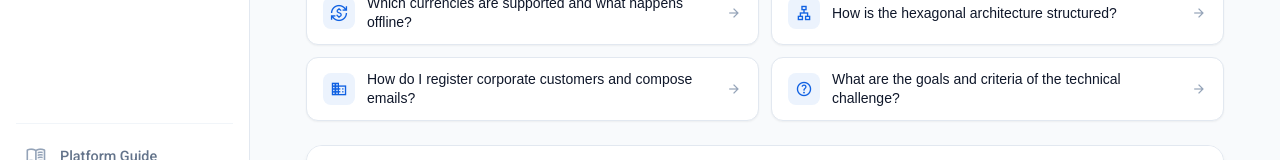
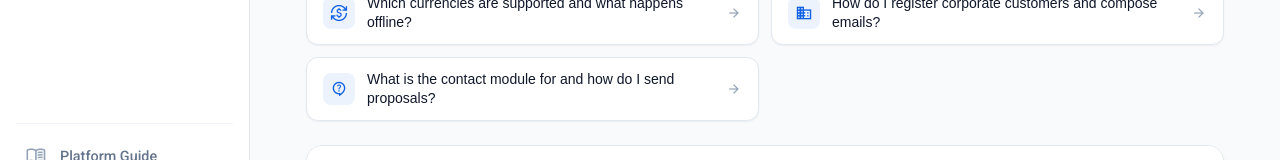
Before and after one commit to sergiopj/saas-o-matic-tech-demo-icon, an Angular app in the folder spa-saas-omatic/: page /assistant in a window 1280 px wide. Shown: the part 468-628 px from the top of the page. Built offline with nearby package versions, Linux system fonts and the light colour scheme; no server answers.

Commit message:
fix(assistant): remove technical quick prompts in favor of commercial contact flow

```diff
--- a/spa-saas-omatic/src/app/core/i18n/translations.ts
+++ b/spa-saas-omatic/src/app/core/i18n/translations.ts
@@ -458,6 +458,7 @@ export const TRANSLATIONS = {
     'assistant.prompts.currencies': '¿Qué divisas están soportadas y qué pasa si no hay internet?',
     'assistant.prompts.architecture': '¿Cómo está estructurada la arquitectura hexagonal del proyecto?',
     'assistant.prompts.customers': '¿Cómo se registran clientes corporativos y se redacta un correo?',
+    'assistant.prompts.contact': '¿Para qué sirve el módulo de contacto y cómo envío propuestas?',
     'assistant.clearBtn': 'Reiniciar chat',
     'assistant.clearTooltip': 'Limpiar historial y reiniciar conversación',
     'assistant.clearAria': 'Reiniciar conversación del asistente',
@@ -932,6 +933,7 @@ export const TRANSLATIONS = {
     'assistant.prompts.currencies': 'Which currencies are supported and what happens offline?',
     'assistant.prompts.architecture': 'How is the hexagonal architecture structured?',
     'assistant.prompts.customers': 'How do I register corporate customers and compose emails?',
+    'assistant.prompts.contact': 'What is the contact module for and how do I send proposals?',
     'assistant.clearBtn': 'Reset chat',
     'assistant.clearTooltip': 'Clear history and reset conversation',
     'assistant.clearAria': 'Reset assistant conversation',
@@ -1406,6 +1408,7 @@ export const TRANSLATIONS = {
     'assistant.prompts.currencies': 'Quelles devises sont prises en charge et que se passe-t-il hors ligne ?',
     'assistant.prompts.architecture': 'Comment est structurée l’architecture hexagonale du projet ?',
     'assistant.prompts.customers': 'Comment enregistrer des clients et rédiger un e-mail ?',
+    'assistant.prompts.contact': 'À quoi sert le module de contact et comment envoyer des devis ?',
     'assistant.clearBtn': 'Réinitialiser le chat',
     'assistant.clearTooltip': 'Effacer l’historique et réinitialiser le chat',
     'assistant.clearAria': 'Réinitialiser la conversation',
--- a/spa-saas-omatic/src/app/modules/assistant/data/ai-knowledge.data.ts
+++ b/spa-saas-omatic/src/app/modules/assistant/data/ai-knowledge.data.ts
@@ -27,18 +27,13 @@ export const QUICK_PROMPTS: readonly QuickPrompt[] = [
     icon: 'currency_exchange',
   },
   {
-    id: 'prompt_architecture',
-    labelKey: 'assistant.prompts.architecture',
-    icon: 'lan',
-  },
-  {
     id: 'prompt_customers',
     labelKey: 'assistant.prompts.customers',
     icon: 'business',
   },
   {
-    id: 'prompt_challenge',
-    labelKey: 'assistant.prompts.challenge',
-    icon: 'help_outline',
+    id: 'prompt_contact',
+    labelKey: 'assistant.prompts.contact',
+    icon: 'contact_support',
   },
 ];
```
Also changed, not shown: 1 other file (tests, documents, lock files or other folders).
